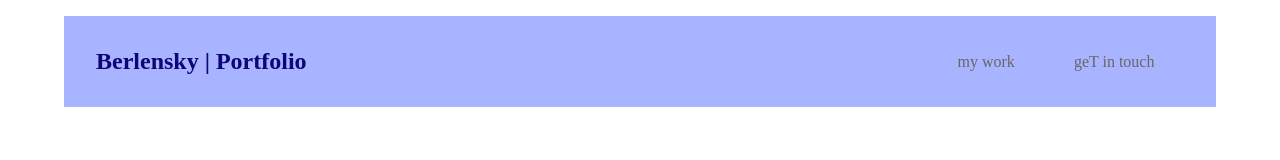
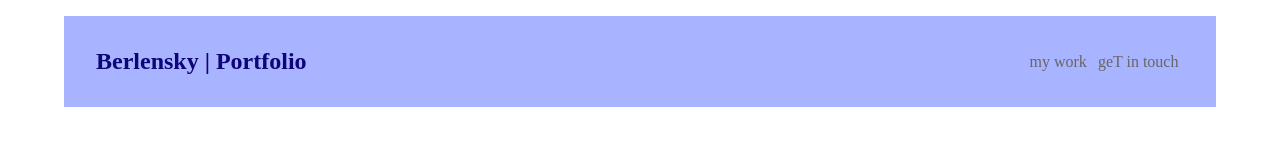
Before and after one commit to Blensky/PortFolio, a plain HTML site: page index.html in a window 1280 px wide. Drawn offline with Linux system fonts and the light colour scheme.

Commit message:
Header, responsive test

```diff
--- a/style.css
+++ b/style.css
@@ -37,7 +37,7 @@ nav{
 
 nav ul {
     display: flex;
-    flex: 1 1 10rem;
+    flex: 1 1 1rem;
     justify-content: space-around;
     list-style: none;
 }
```
